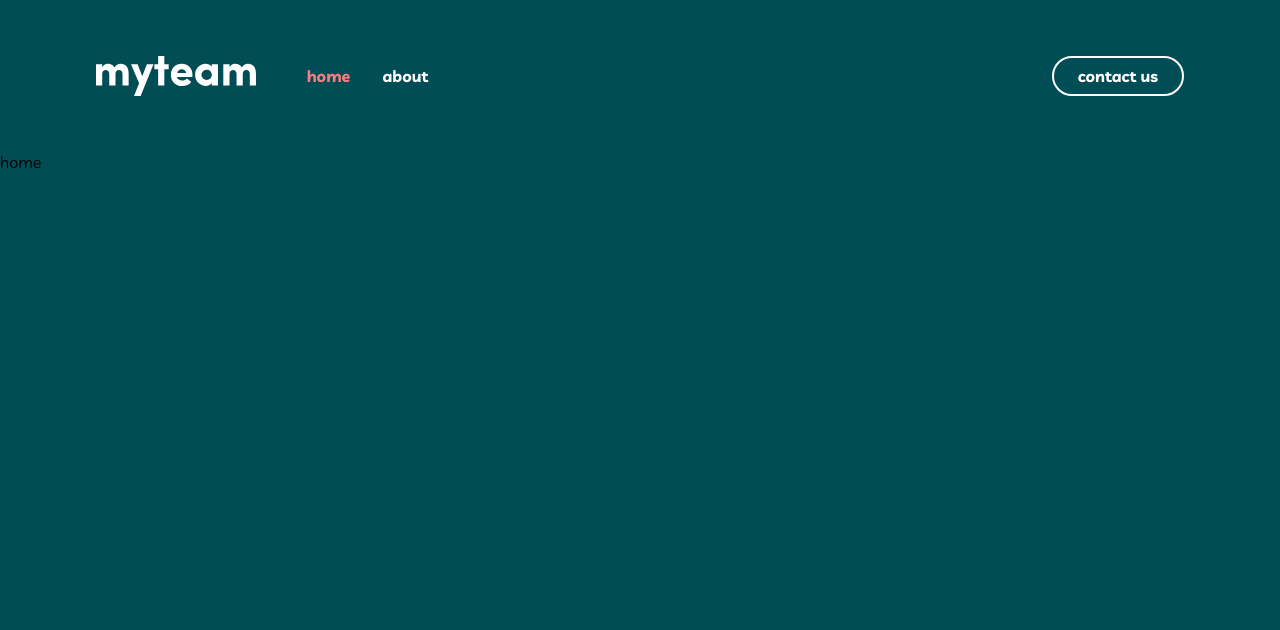
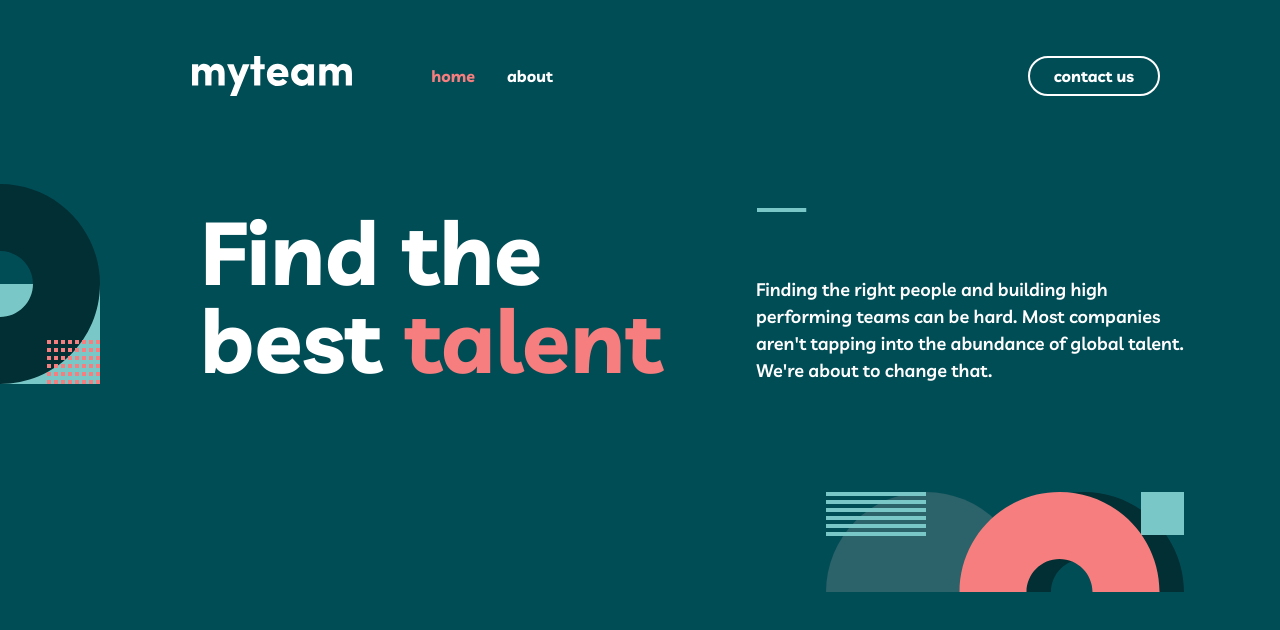
Before and after one commit to DevHeris/My-team-website, a React (Vite) app: page /home in a window 1280 px wide. Shown: the top 630 px of the page. Built offline with nearby package versions, Linux system fonts and the light colour scheme.

Commit message:
hero section

```diff
--- a/src/components/PageNav.jsx
+++ b/src/components/PageNav.jsx
@@ -5,7 +5,7 @@ import ContactBtn from "./ContactBtn";
 
 function PageNav() {
   return (
-    <nav className={styles.nav}>
+    <nav className={`${styles.nav} container`}>
       <Logo />
       <ul>
         <li>
--- a/src/components/PageNav.module.css
+++ b/src/components/PageNav.module.css
@@ -1,9 +1,11 @@
 .nav {
   display: grid;
-  grid-template-columns: 1fr 1fr 2fr 0.5fr;
-  grid-gap: 1em;
-  padding: 3.5em 6em;
+  grid-template-columns: 2fr 1fr 2fr 0.5fr;
+  grid-gap: 4em;
+  padding: 3.5em 0 3.5em 4.5em;
+  justify-content: space-between;
   align-items: center;
+  background-color: var(--green-midnight);
 }
 
 .nav ul {
--- a/src/index.css
+++ b/src/index.css
@@ -61,7 +61,7 @@ body {
   background-color: var(--green-midnight);
 }
 
-.hero {
-  background-color: var(--green-midnight);
-  height: 100vh;
+.container {
+  max-width: 65em;
+  margin-inline: auto;
 }
--- a/src/routes/Home.jsx
+++ b/src/routes/Home.jsx
@@ -1,5 +1,26 @@
+import styles from "./Home.module.css";
+
 function Home() {
-  return <section className="hero">home</section>;
+  return (
+    <section className={styles.hero}>
+      <img src="/images/bg-pattern-home-1.svg" alt="background pattern image" />
+      <div className="container">
+        <h1>
+          Find the best <span>talent</span>
+        </h1>
+        <p>
+          <div>
+            <img src="/images/green-border.svg" alt="green border img" />
+          </div>
+          <div>
+            Finding the right people and building high performing teams can be
+            hard. Most companies aren&apos;t tapping into the abundance of
+            global talent. We&apos;re about to change that.
+          </div>
+        </p>
+      </div>
+    </section>
+  );
 }
 
 export default Home;
--- /dev/null
+++ b/src/routes/Home.module.css
@@ -0,0 +1,49 @@
+.hero {
+  padding: 2em 0 13em 0;
+  margin-right: 6em;
+  display: flex;
+  align-items: flex-end;
+  justify-content: space-between;
+  background-image: url(/images/bg-pattern-home-2.svg);
+  background-repeat: no-repeat;
+  background-position: bottom right;
+}
+
+.hero > div {
+  display: grid;
+  grid-template-columns: 1fr 1fr;
+  gap: 3.5em;
+}
+
+.hero img {
+  transform: translateX(-50%);
+}
+
+.hero h1 {
+  font-size: var(--fs-h1-100);
+  line-height: 1;
+  color: var(--white);
+  align-self: center;
+}
+
+.hero h1 span {
+  color: var(--light-coral);
+}
+
+.hero p {
+  display: flex;
+  gap: 2em;
+  justify-content: space-between;
+  align-items: flex-start;
+  height: 100%;
+  flex-direction: column;
+  color: var(--white);
+  font-size: var(--fs-body-18);
+  font-weight: var(--fw-body-18);
+  line-height: 1.5;
+  margin-left: 2em;
+}
+
+.hero p img {
+  transform: translateX(1%);
+}
```
Also changed, not shown: public/images/green-border.svg (added).
